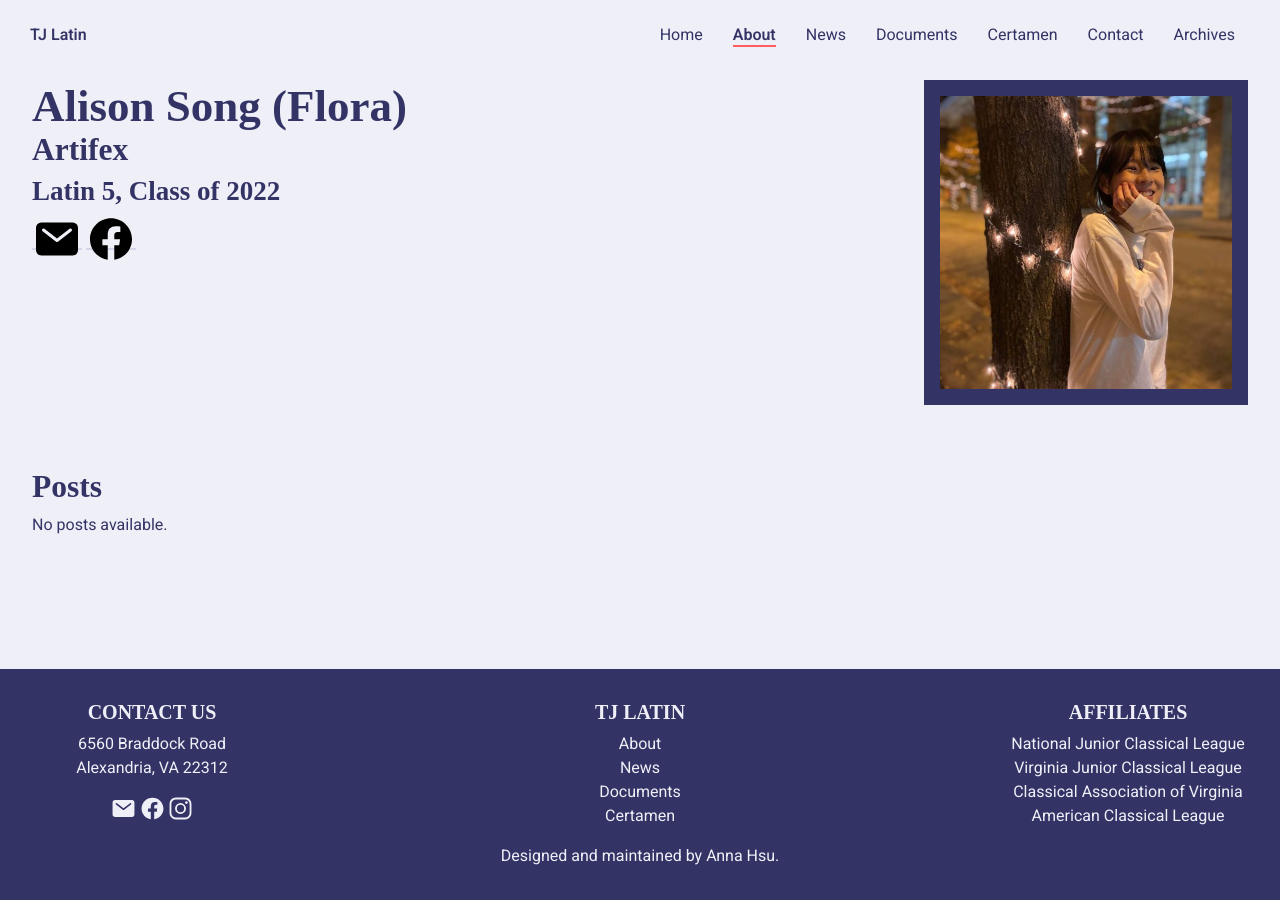
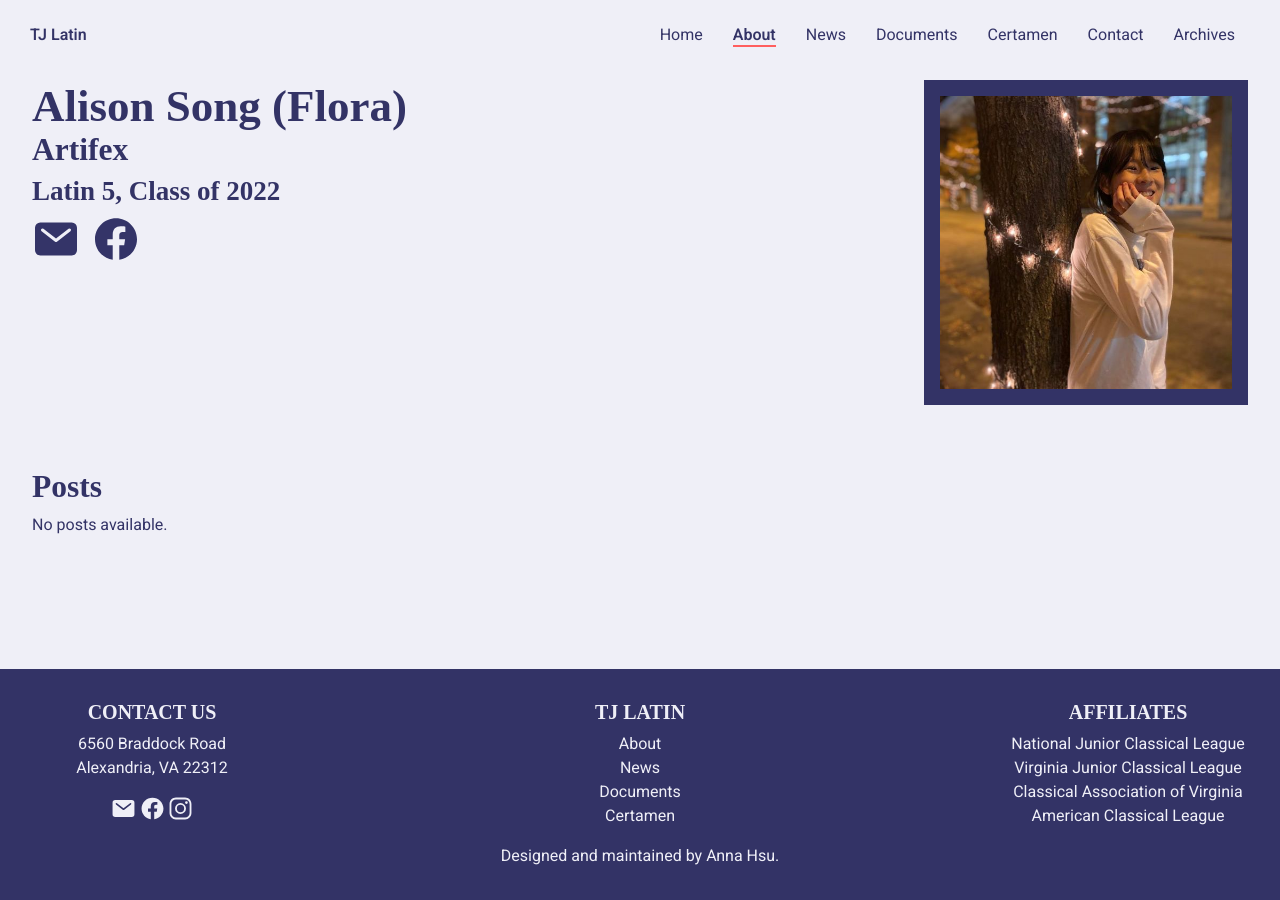
Before and after one commit to TJLatin/website, a Jekyll site: the page built from _officers/alison-song.md, in a window 1280 px wide. Built offline with Jekyll 4.4.1, drawn with Linux system fonts in a browser that asks for light colours; some web fonts are replaced.

Commit message:
fix some css aaaaa

```diff
--- a/assets/css/main.scss
+++ b/assets/css/main.scss
@@ -164,6 +164,7 @@ img {
 
 ul {
   margin-top: 0px;
+  padding: 0;
 }
 
 .navbar {
@@ -532,6 +533,14 @@ ul {
     flex: 1;
     min-width: 280px;
   }
+  .list {
+    @include no-link-styling();
+  }
+  .socials {
+    filter: invert(17%) sepia(44%) saturate(985%) hue-rotate(203deg)
+      brightness(100%) contrast(90%);
+    padding-right: 8px;
+  }
 }
 
 .contact-flex {
```
